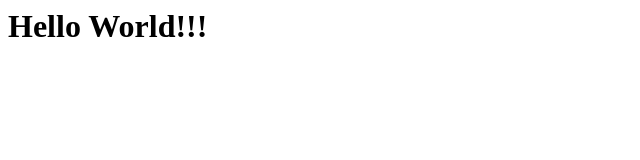
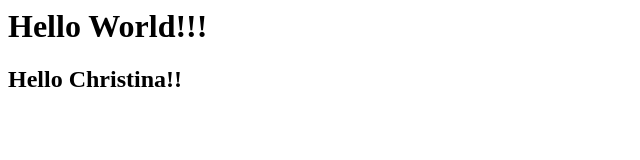
Before and after one commit to ckefalianou/fotis-test, a plain HTML site: page index.html in a window 1280 px wide. Shown: the whole page, without its empty margins (0-640 px from the left). Drawn offline with Linux system fonts and the light colour scheme.

Commit message:
hello christina copy

```diff
--- a/index.html
+++ b/index.html
@@ -3,5 +3,6 @@
     </head>
     <body>
         <h1>Hello World!!!</h1>
+        <h2>Hello Christina!!</h2>
     </body>
 </html>
```
